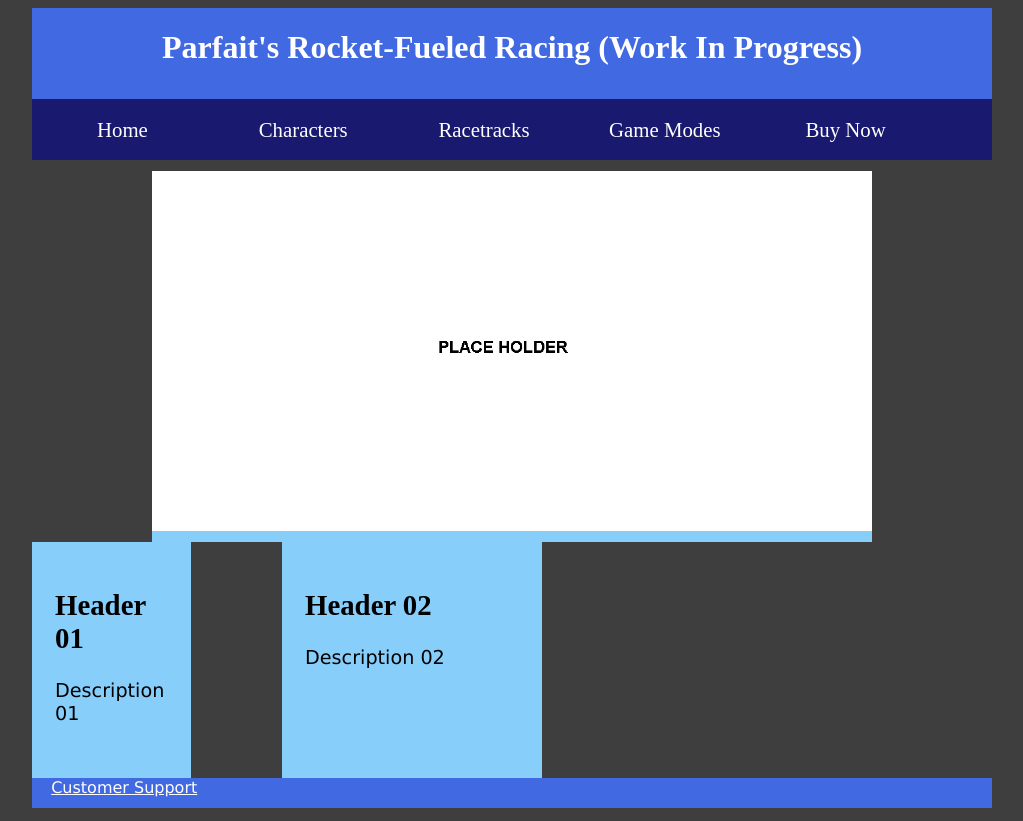
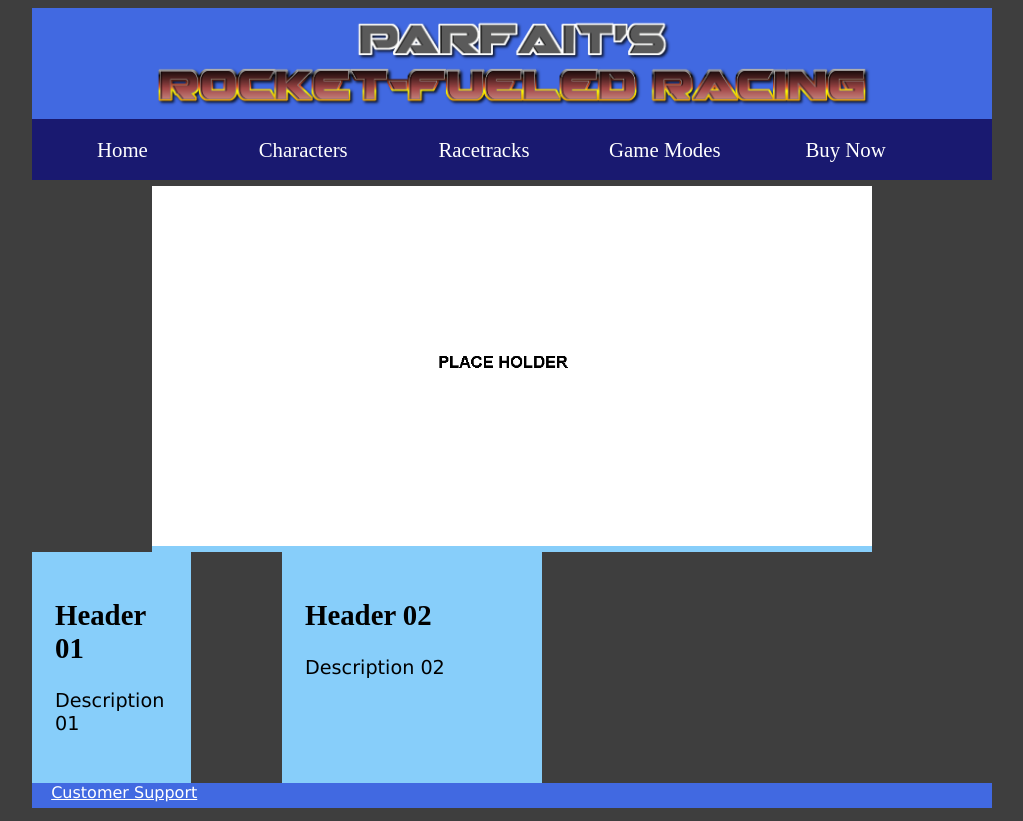
Before and after one commit to A7anx360/AHcis162_Project02, a plain HTML site: page index.html in a window 1280 px wide. Shown: the whole page, without its empty margins (128-1151 px from the left). Drawn offline with Linux system fonts and the light colour scheme.

Commit message:
Add files via upload

```diff
--- a/index.html
+++ b/index.html
@@ -17,7 +17,7 @@ Date Written: July 14, 2023
 <!--Page Body-->
 	<body>
 <!--Main Header-->
-		<header><h1>Parfait's Rocket-Fueled Racing (Work In Progress)</h1></header>
+		<header><img src="ParfaitsRocketRace_CoolLogo.png" alt="An unreasonably gritty logo to advertise a silly racing game." /></header>
 <!--Navigation Menu-->
 		<nav>
 			<ul>
--- a/main.css
+++ b/main.css
@@ -48,7 +48,15 @@ section > h1 {
 section > * {outline: 5px dotted blue}*/
 
 /*Main Header*/
-header {background-color: royalblue; font-family: Rockwell; text-align: center;}
+header {background-color: royalblue;}
+
+header > img {
+	display: block;
+	box-sizing: border-box;
+	width: 75%;
+	margin-left: auto;
+	margin-right: auto;
+}
 
 /*Other Headers*/
 h1 {color: white;}
```
